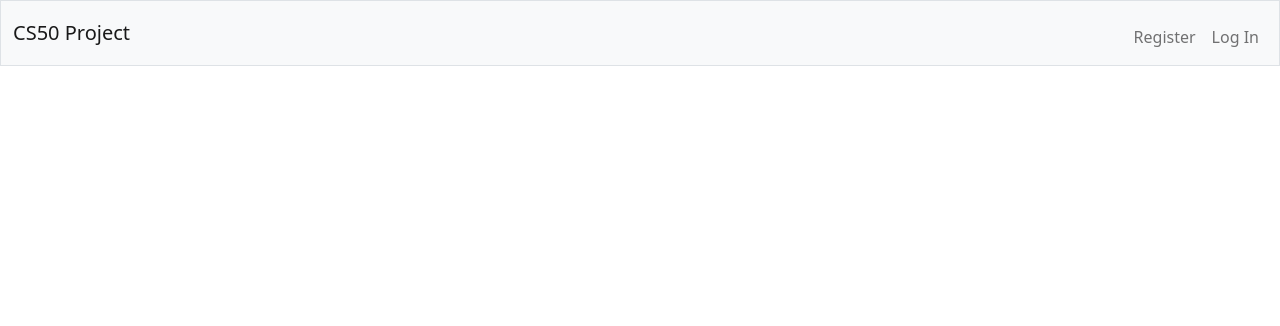
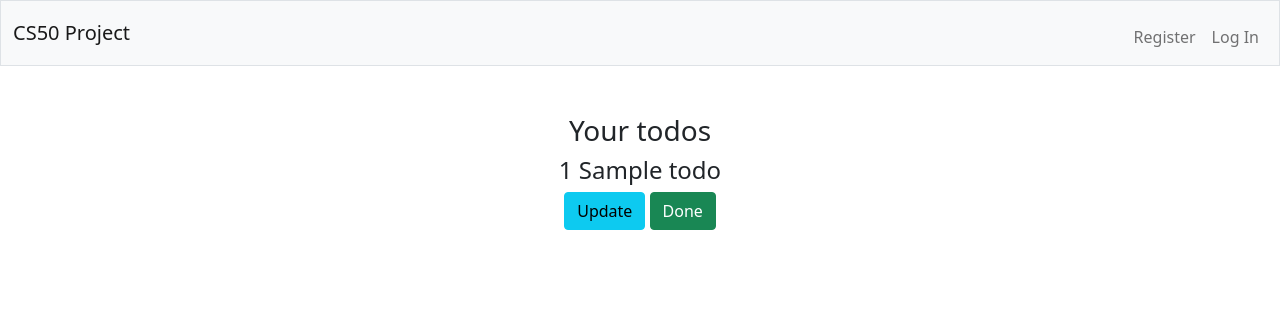
Before and after one commit to bajrasushant/CS50-solutions, a Flask app: template project/templates/index.html in a window 1280 px wide. Shown: the top 326 px of the page. Run offline with Flask 2, Linux system fonts and the light colour scheme; the template is opened without the code that fills it: most values are stand-ins (such as "Sample title", 1, 10 or a date in 2020); some libraries are stand-ins or nearby versions.

Commit message:
Sat, Feb 4, 2023, 7:39 AM +05:45

```diff
--- a/project/app.py
+++ b/project/app.py
@@ -21,10 +21,13 @@ db.execute("CREATE TABLE IF NOT EXISTS users (id INTEGER PRIMARY KEY AUTOINCREME
 db.execute("CREATE UNIQUE INDEX IF NOT EXISTS username ON users(username)")
 # conn.commit()
 
-@app.route("/")
+@app.route("/", methods=["GET", "POST"])
 @login_required
 def index():
-    return apology("todo")
+    user_id=session["user_id"]
+    if request.method == "GET":
+        todo_list = db.execute("SELECT * FROM todos WHERE user_id=?", user_id)
+        return render_template("index.html", todo_list=todo_list)
 
 @app.route("/todo", methods=["GET", "POST"])
 @login_required
--- a/project/templates/index.html
+++ b/project/templates/index.html
@@ -5,5 +5,12 @@
 {% endblock %}
 
 {% block main %}
-
+    <h3>Your todos</h3>
+    {% for todo in todo_list %}
+    <div>
+        <h4>{{ todo.id }}<span> </span> <span> </span>{{ todo.todo }}</h4>
+        <button class="btn btn-info">Update</button>
+        <button class="btn btn-success">Done</button>
+    </div>
+    {% endfor %}
 {% endblock %}
```
